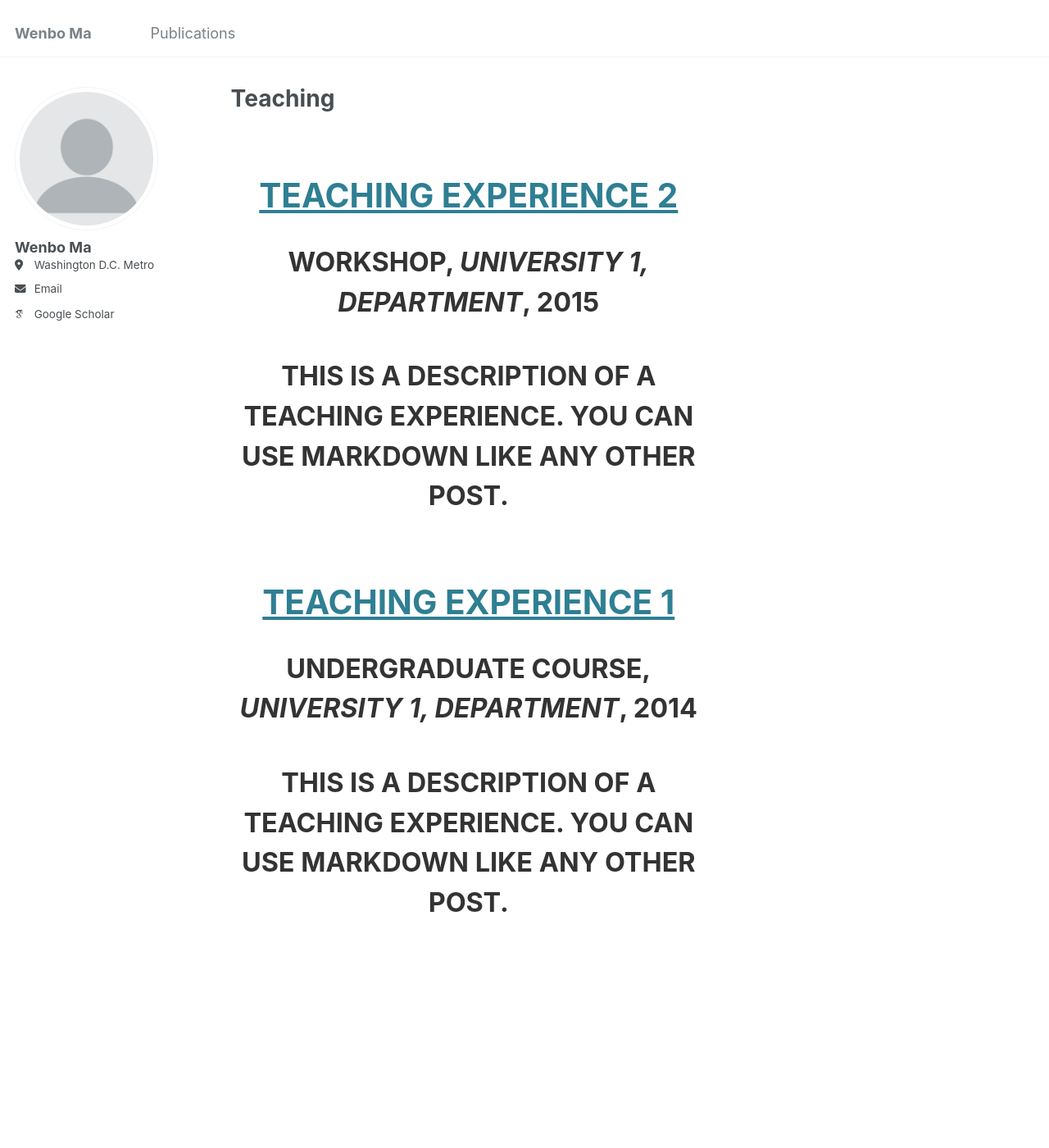
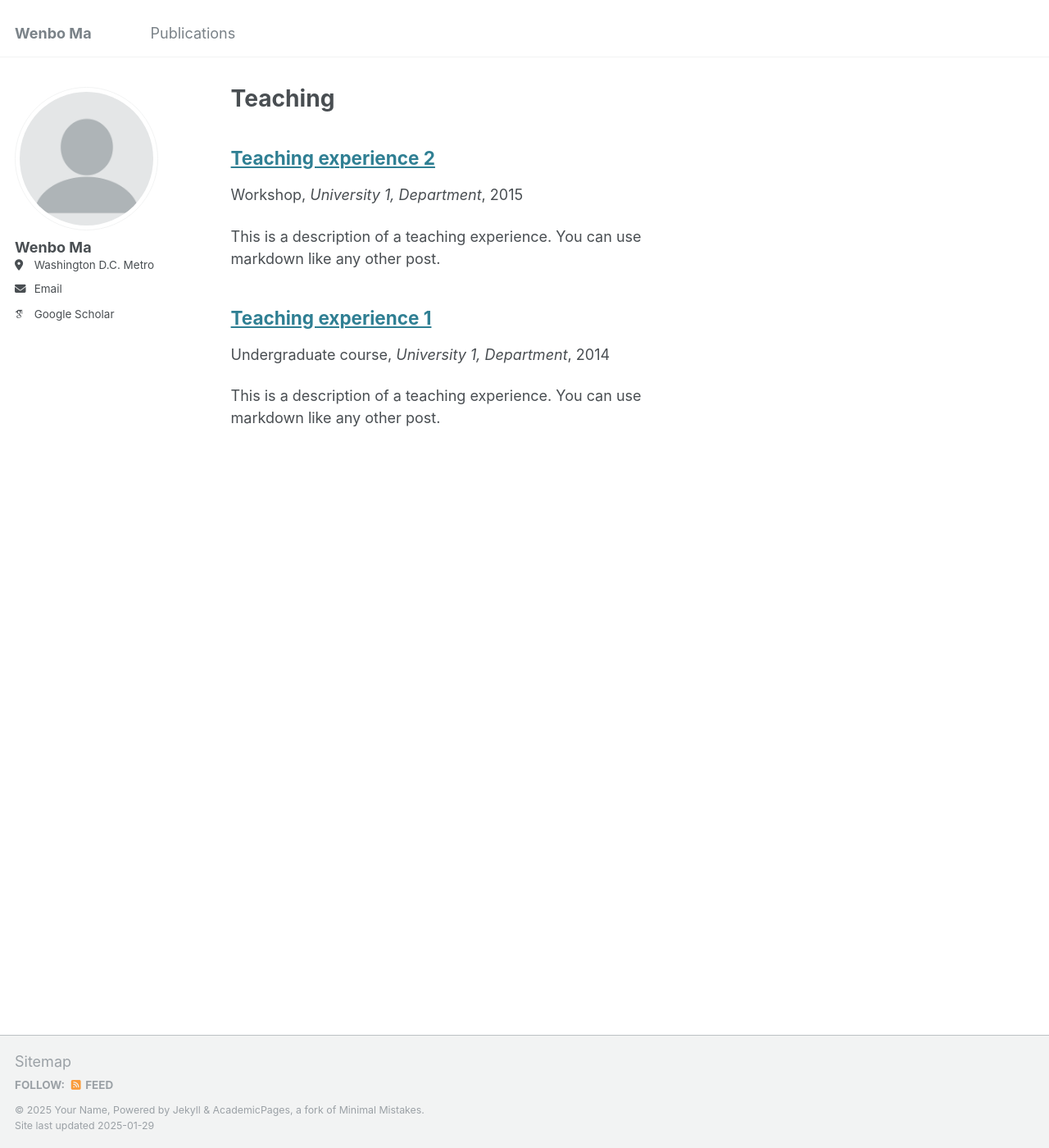
Before and after one commit to wenbo5565/wenbo5565.github.io, a Jekyll site: the page built from _pages/teaching.html, in a window 1280 px wide and 1400 px high. Shown: the whole window at 82% size. Built offline with Jekyll 4.4.1, drawn with Linux system fonts in a browser that asks for light colours; some web fonts are replaced.

Commit message:
Update academicons.css

```diff
--- a/assets/css/academicons.css
+++ b/assets/css/academicons.css
@@ -569,12 +569,3 @@ border-radius: .1em;
 .ai-inverse {
   color: #fff;
 }
-
-.archive__item {
-    font-size: 1.8rem; /* Change font size */
-    font-weight: bold; /* Make it bold */
-    color: #333; /* Change text color */
-    margin-bottom: 1.5rem; /* Add spacing below */
-    text-align: center; /* Center the text */
-    text-transform: uppercase; /* Make all letters uppercase */
-}
```
